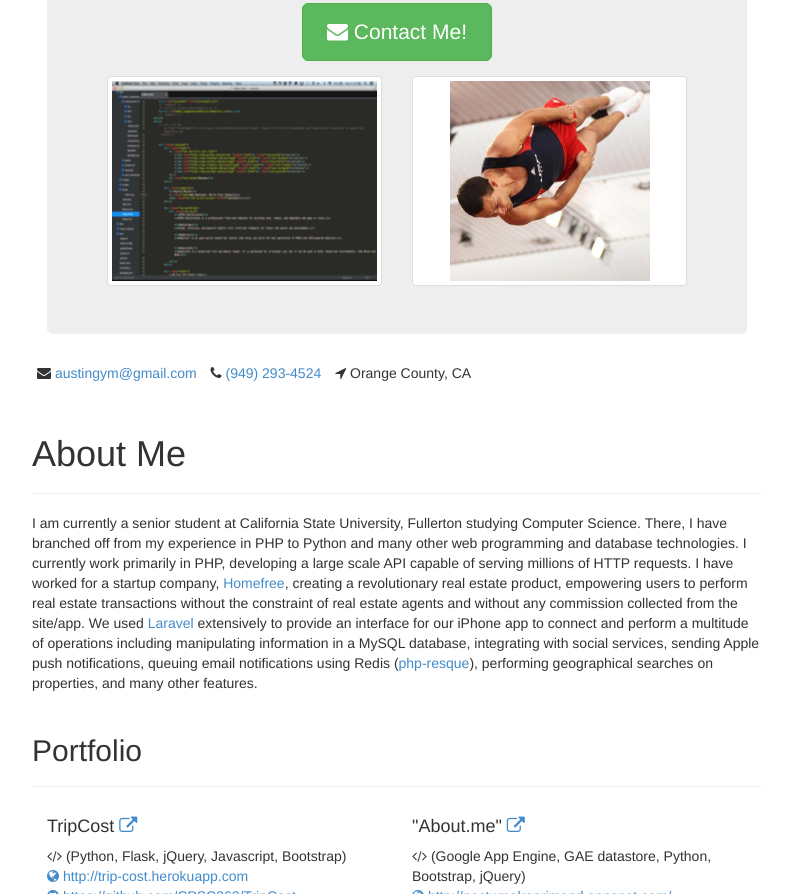
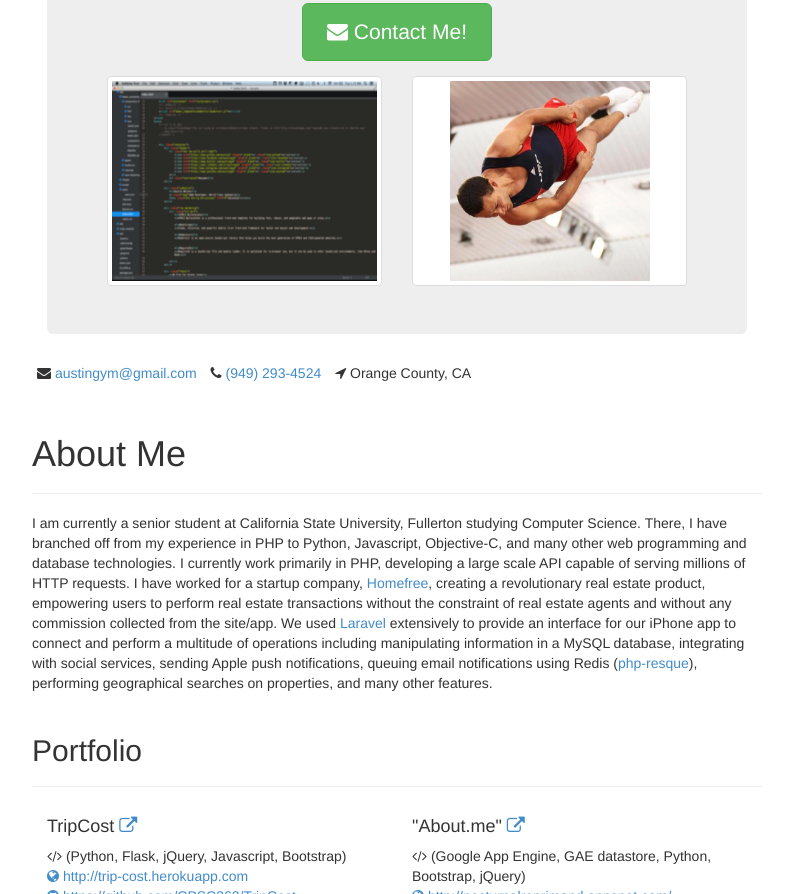
Before and after one commit to AustinW/resume, a plain HTML site: page index.html in a window 1280 px wide. Shown: the part 307-1201 px from the top of the page, without its empty margins (243-1036 px from the left). Drawn offline with Linux system fonts and the light colour scheme.

Commit message:
Edited the About Me section

```diff
--- a/index.html
+++ b/index.html
@@ -67,7 +67,17 @@
         <h1>About Me</h1>
       </div>
       <p>
-        I am currently a senior student at California State University, Fullerton studying Computer Science. There, I have branched off from my experience in PHP to Python and many other web programming and database technologies. I currently work primarily in PHP, developing a large scale API capable of serving millions of HTTP requests. I have worked for a startup company, <a href="http://www.homefree.com" target="_blank">Homefree</a>, creating a revolutionary real estate product, empowering users to perform real estate transactions without the constraint of real estate agents and without any commission collected from the site/app. We used <a href="http://www.laravel.com" target="_blank">Laravel</a> extensively to provide an interface for our iPhone app to connect and perform a multitude of operations including manipulating information in a MySQL database, integrating with social services, sending Apple push notifications, queuing email notifications using Redis (<a href="https://github.com/chrisboulton/php-resque" target="_blank">php-resque</a>), performing geographical searches on properties, and many other features.
+        I am currently a senior student at California State University, Fullerton studying Computer Science.
+        There, I have branched off from my experience in PHP to Python, Javascript, Objective-C, and many other web programming
+        and database technologies. I currently work primarily in PHP, developing a large scale API capable of serving millions
+        of HTTP requests. I have worked for a startup company, <a href="http://www.homefree.com" target="_blank">Homefree</a>,
+        creating a revolutionary real estate product, empowering users to perform real estate transactions without the
+        constraint of real estate agents and without any commission collected from the site/app. We used
+        <a href="http://www.laravel.com" target="_blank">Laravel</a> extensively to provide an interface for our iPhone app to
+        connect and perform a multitude of operations including manipulating information in a MySQL database, integrating with
+        social services, sending Apple push notifications, queuing email notifications using Redis
+        (<a href="https://github.com/chrisboulton/php-resque" target="_blank">php-resque</a>), performing geographical searches
+        on properties, and many other features.
       </p>
 
     </div>
```
